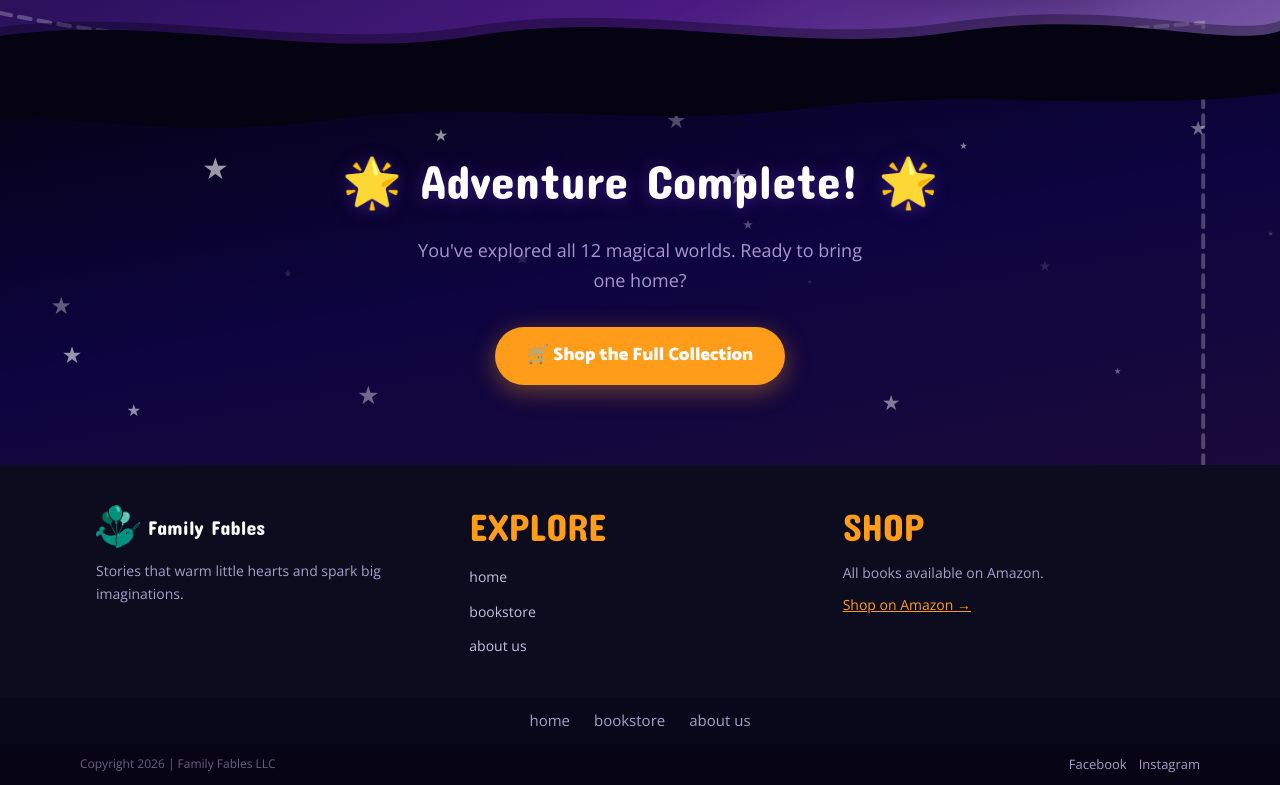
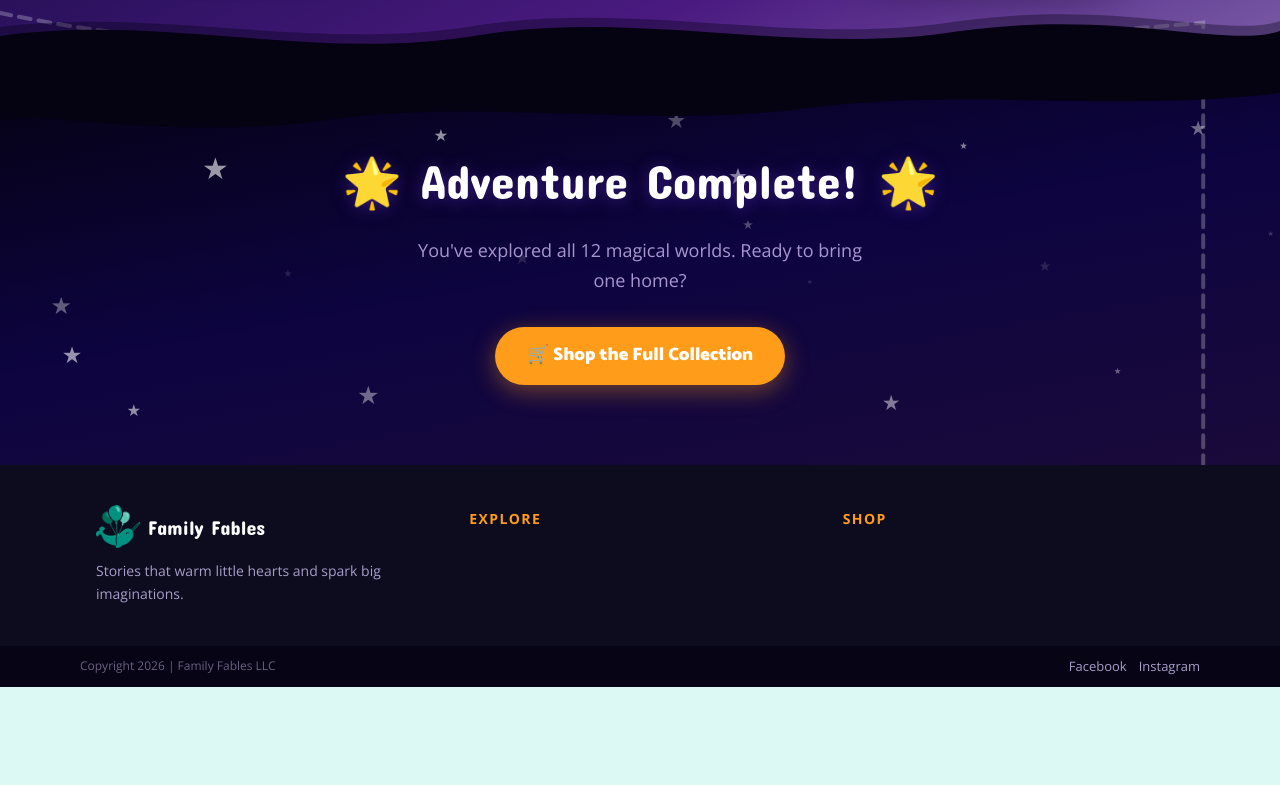
Before and after one commit to zpphillips-star/familyfables, a Next.js app: page / in a window 1280 px wide. Shown: the part 5850-6635 px from the top of the page. After the commit the page ends 6537 px from the top, so only its background shows below. Built offline with nearby package versions, Linux system fonts and the light colour scheme.

Commit message:
Footer: simplify to brand + Explore link + Shop link, remove duplicate nav

```diff
--- a/components/Footer.tsx
+++ b/components/Footer.tsx
@@ -1,6 +1,5 @@
 import Link from "next/link";
 import Image from "next/image";
-import { AMAZON_STORE_URL } from "@/lib/books";
 
 export default function Footer() {
   return (
@@ -24,76 +23,33 @@ export default function Footer() {
               <p className="text-sm leading-relaxed" style={{ color: "#a89ec9" }}>
                 Stories that warm little hearts and spark big imaginations.
               </p>
-
             </div>
 
-            {/* Quick Links */}
+            {/* Explore */}
             <div>
-              <h3
-                className="font-bold text-sm uppercase tracking-widest mb-4"
-                style={{ color: "#ff9c1a" }}
+              <Link
+                href="/"
+                className="font-bold text-sm uppercase tracking-widest hover:opacity-75 transition-opacity"
+                style={{ color: "#ff9c1a", display: "inline-block" }}
               >
                 Explore
-              </h3>
-              <ul className="space-y-2">
-                {[
-                  { href: "/", label: "home" },
-                  { href: "/books", label: "bookstore" },
-                  { href: "/about", label: "about us" },
-                ].map((link) => (
-                  <li key={link.href}>
-                    <Link
-                      href={link.href}
-                      className="text-sm transition-colors hover:opacity-75"
-                      style={{ color: "#c8bfdf" }}
-                    >
-                      {link.label}
-                    </Link>
-                  </li>
-                ))}
-              </ul>
+              </Link>
             </div>
 
             {/* Shop */}
             <div>
-              <h3
-                className="font-bold text-sm uppercase tracking-widest mb-4"
-                style={{ color: "#ff9c1a" }}
+              <a
+                href="https://www.amazon.com/familyfables"
+                target="_blank"
+                rel="noopener noreferrer"
+                className="font-bold text-sm uppercase tracking-widest hover:opacity-75 transition-opacity"
+                style={{ color: "#ff9c1a", display: "inline-block" }}
               >
                 Shop
-              </h3>
-              <p className="text-sm mb-2" style={{ color: "#a89ec9" }}>All books available on Amazon.</p>
-              <a
-                href={AMAZON_STORE_URL}
-                target="_blank"
-                rel="noopener noreferrer"
-                className="text-sm transition-colors hover:opacity-75"
-                style={{ color: "#ff9c1a", textDecoration: "underline" }}
-              >
-                Shop on Amazon →
               </a>
             </div>
+
           </div>
-        </div>
-      </div>
-
-      {/* Footer nav bar */}
-      <div style={{ backgroundColor: "#09071a" }}>
-        <div className="max-w-6xl mx-auto px-4 py-3 flex gap-6 justify-center">
-          {[
-            { href: "/", label: "home" },
-            { href: "/books", label: "bookstore" },
-            { href: "/about", label: "about us" },
-          ].map((link) => (
-            <Link
-              key={link.href}
-              href={link.href}
-              className="text-sm transition-colors hover:opacity-75"
-              style={{ color: "#a89ec9", fontSize: "15px" }}
-            >
-              {link.label}
-            </Link>
-          ))}
         </div>
       </div>
 
```
